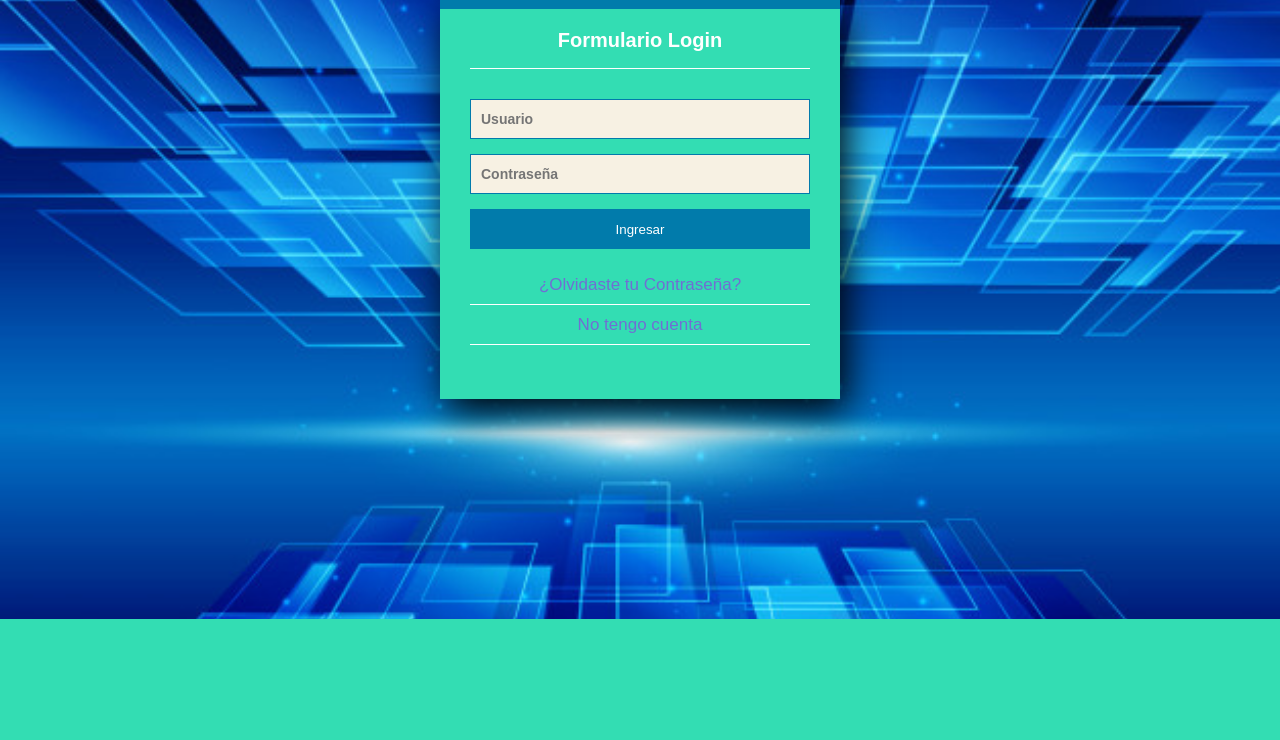
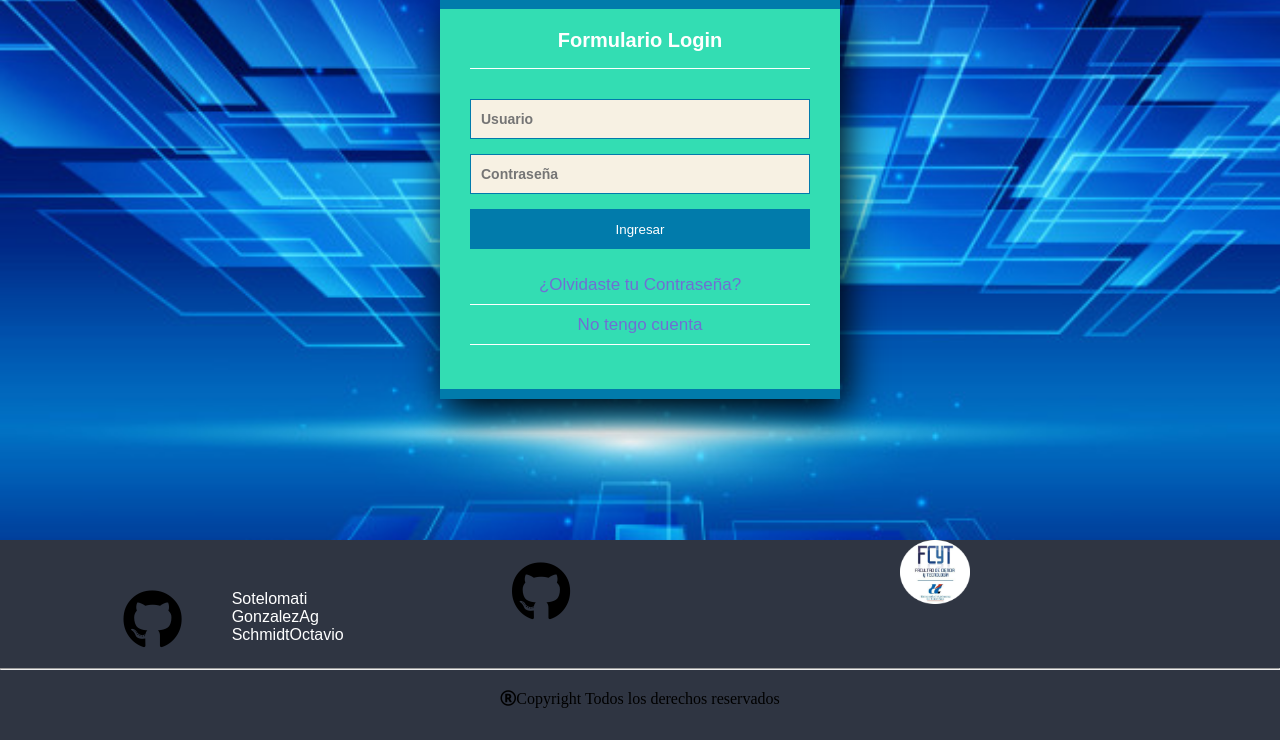
Before and after one commit to sotelomati/BelibeDuo-proyecto-web-, a PHP site: page /loginPA/ in a window 1280 px wide. Shown: the part 181-921 px from the top of the page. Before the commit the page ends 800 px from the top, so only its background shows below. Run offline with PHP 8.4, Linux system fonts and the light colour scheme; some libraries are stand-ins or nearby versions.

Commit message:
se agrego footer, falta completar

```diff
--- a/index.php
+++ b/index.php
@@ -4,6 +4,7 @@
         <meta charset="utf-8">
         <title>Formulario Login</title>
         <link rel="stylesheet" href="style.css">
+        <link rel="stylesheet" href="https://cdnjs.cloudflare.com/ajax/libs/font-awesome/5.14.0/css/all.min.css">
     </head>
 
     <body>
@@ -32,8 +33,27 @@
         </form>
 
 
+        <footer class="pie">
+            <section class="mostrador">
+            <i class="fab fa-github"></i>
+                <p><a href="https://github.com/sotelomati">Sotelomati</a></p>
+                <p><a href="https://github.com/GonzalezAg">GonzalezAg</a></p>
+                <p><a href="https://github.com/schmidtoctavio">SchmidtOctavio</a></p>
+            </section>
 
+            <section class="mostrador">
+                <i class="fab fa-github"></i>
+
+            </section>
+
+            <section class="mostrador">
+                <i><img src="images/uader.png" alt="imagen de uader"></i>
+            </section>
+
+            <hr>
+            <section class="pieFinal">
+            <i class="far fa-registered">Copyright Todos los derechos reservados</i>
+            </section>
+        </footer>
     </body>
-
-
 </html>
--- a/style.css
+++ b/style.css
@@ -10,6 +10,59 @@ body{
     background-size: 100%;
 }
 
+.pie{
+    width: 100%;
+    height: 200px;
+    background: #2f3542;
+    margin-top: 11%;
+    text-align: center;
+}
+
+.pieFinal{
+    width: 100%;
+    height: 50px;
+    background: #2f3542;
+    padding-top: 20px;
+}
+
+.mostrador a{
+    text-decoration: none;
+    color: white;
+    padding-bottom: 10px;
+}
+
+.mostrador p:hover{
+    font-size: 15px;
+}
+
+.mostrador p{
+    text-align: left;
+}
+
+.mostrador{
+    display: inline-block;
+    width: 20%;
+    margin: 0% 5%;
+    padding-top: auto;
+
+}
+
+.mostrador i{
+    font-size: 60px;
+    display: inline-block;
+    padding-bottom: 18px;
+    padding-right: 50px;
+    float: left;
+}
+
+.mostrador img{
+    width: 120px;
+    display: inline-block;
+    padding-bottom: 18px;
+    padding-right: 50px;
+    float: left;
+}
+
 .form-login{
     width:400px;
     height: 400px;
@@ -19,6 +72,7 @@ body{
     box-shadow: 7px 13px 37px #000;
     padding: 20px 30px;
     border-top: 10px solid #017bab;
+    border-bottom: 10px solid #017bab;
     color: white;
 }
 
```
Also changed, not shown: images/uader.png (added).
